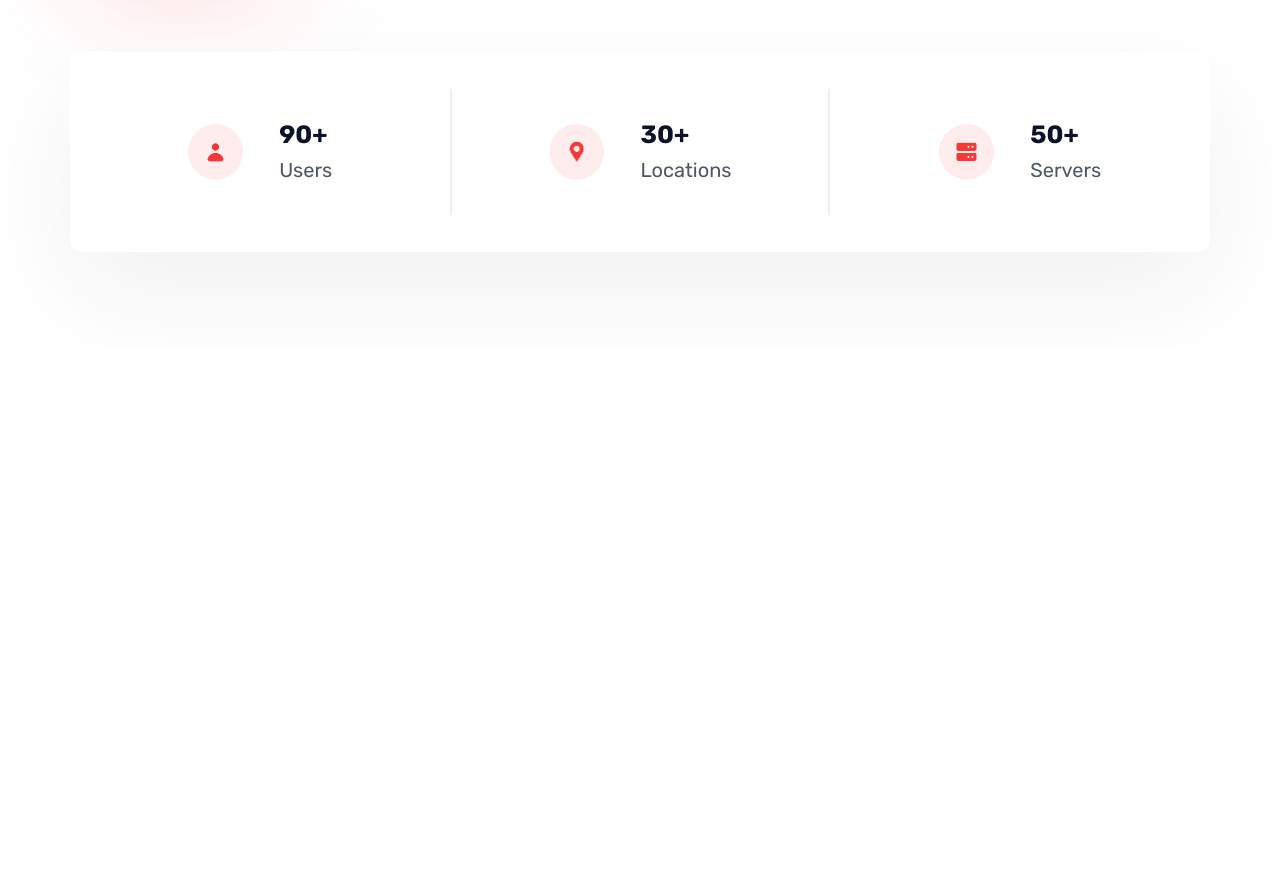
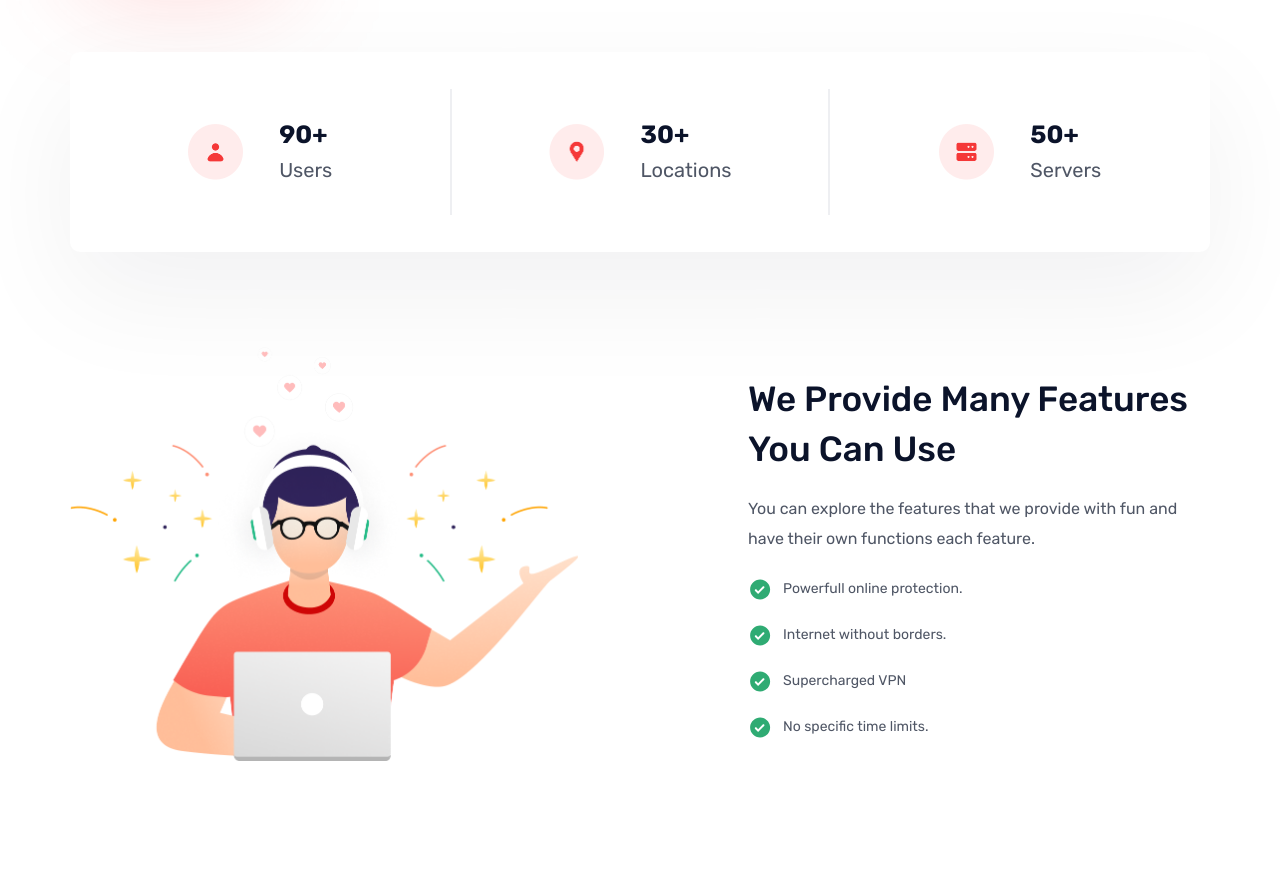
Before and after one commit to AnhhTuann/laslesvpn-landingpage, a plain HTML site: page index.html in a window 1280 px wide. Shown: the part 552-1443 px from the top of the page. Before the commit the page ends 899 px from the top, so only its background shows below. Drawn offline with Linux system fonts and the light colour scheme.

Commit message:
add feature

```diff
--- a/index.html
+++ b/index.html
@@ -101,6 +101,56 @@
             </div>
           </div>
         </section>
+        <section class="feature">
+          <div class="container">
+            <div class="feature-container">
+              <div class="feature-image">
+                <img srcset="./images/feature.png 2x" alt="feature" />
+              </div>
+              <div class="feature-content">
+                <h2 class="heading">We Provide Many Features You Can Use</h2>
+                <p class="text feature-desc">
+                  You can explore the features that we provide with fun and have
+                  their own functions each feature.
+                </p>
+                <ul class="feature-list">
+                  <li class="feature-item">
+                    <img
+                      src="./images/icon-check.svg"
+                      alt="check"
+                      class="feature-icon"
+                    />
+                    <span>Powerfull online protection.</span>
+                  </li>
+                  <li class="feature-item">
+                    <img
+                      src="./images/icon-check.svg"
+                      alt="check"
+                      class="feature-icon"
+                    />
+                    <span>Internet without borders.</span>
+                  </li>
+                  <li class="feature-item">
+                    <img
+                      src="./images/icon-check.svg"
+                      alt="check"
+                      class="feature-icon"
+                    />
+                    <span>Supercharged VPN</span>
+                  </li>
+                  <li class="feature-item">
+                    <img
+                      src="./images/icon-check.svg"
+                      alt="check"
+                      class="feature-icon"
+                    />
+                    <span>No specific time limits.</span>
+                  </li>
+                </ul>
+              </div>
+            </div>
+          </div>
+        </section>
       </main>
     </div>
   </body>
--- /dev/null
+++ b/sass/_feature.scss
@@ -0,0 +1,29 @@
+.feature {
+  padding-bottom: 130px;
+  &-container {
+    display: flex;
+    justify-content: space-between;
+    align-items: flex-end;
+    gap: 0 170px;
+  }
+
+  &-image {
+    img {
+      min-width: 508px;
+    }
+  }
+
+  &-desc {
+    margin-bottom: 23px;
+  }
+  &-list {
+    list-style-type: none;
+  }
+  &-item {
+    display: flex;
+    align-items: center;
+    gap: 0 10px;
+    margin-bottom: 21px;
+    font-size: 14px;
+  }
+}
--- a/sass/_global.scss
+++ b/sass/_global.scss
@@ -3,6 +3,7 @@ body {
   font-family: $font;
   color: $text-color;
   font-weight: 400;
+  background-color: white;
 }
 
 .wrapper {
@@ -65,3 +66,15 @@ h5,
 h6 {
   color: $heading-color;
 }
+
+.heading {
+  font-weight: 500;
+  font-size: 35px;
+  line-height: calc(50 / 35);
+  margin-bottom: 20px;
+  text-transform: capitalize;
+}
+
+.text {
+  line-height: calc(30 / 16);
+}
--- a/sass/app.scss
+++ b/sass/app.scss
@@ -4,3 +4,4 @@
 @import 'header';
 @import 'banner';
 @import 'intro';
+@import 'feature';
```
Also changed, not shown: css/app.css, images/feature.png (added), images/icon-check.svg (added), sass/_intro.scss (renamed from sass/intro.scss), 1 other file.
